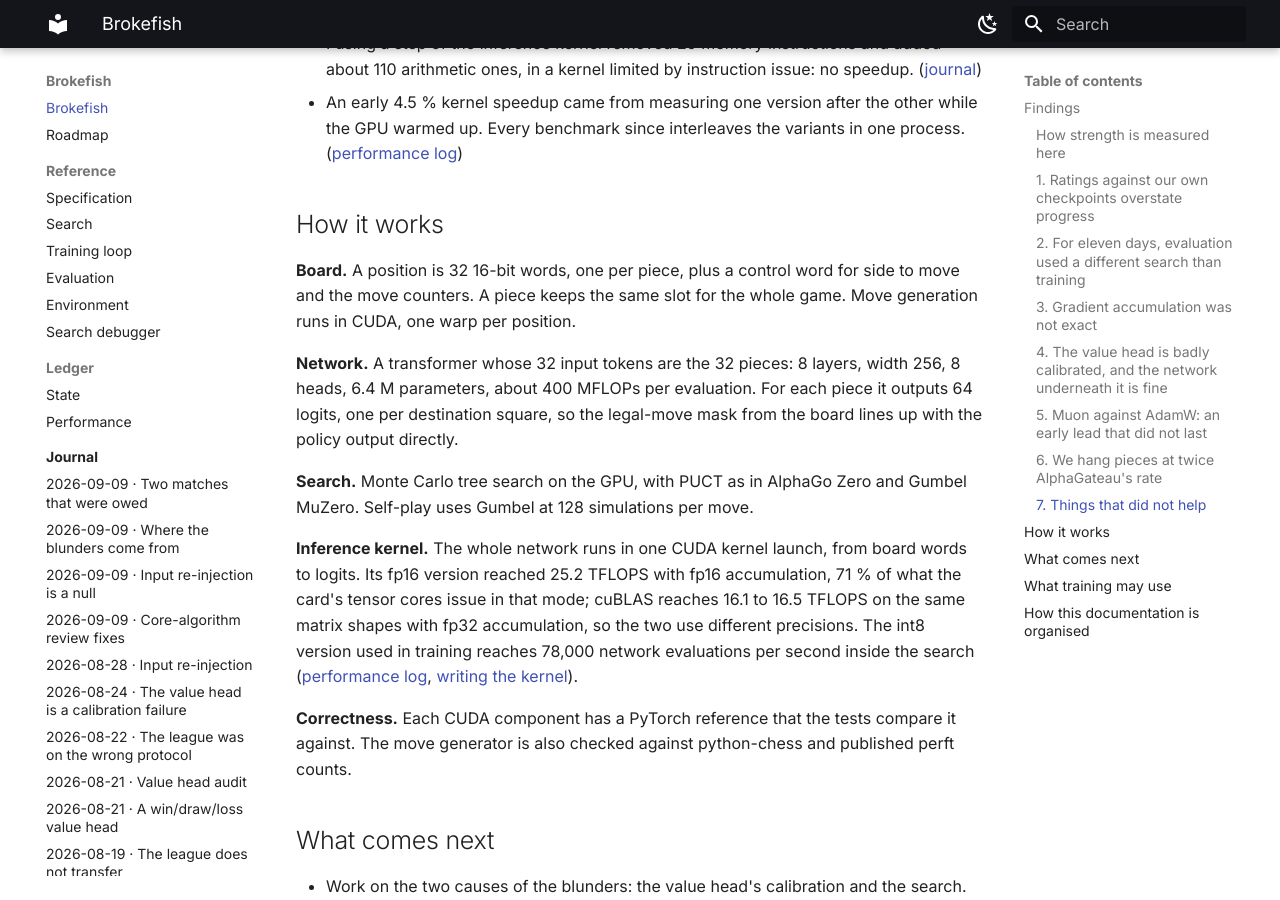
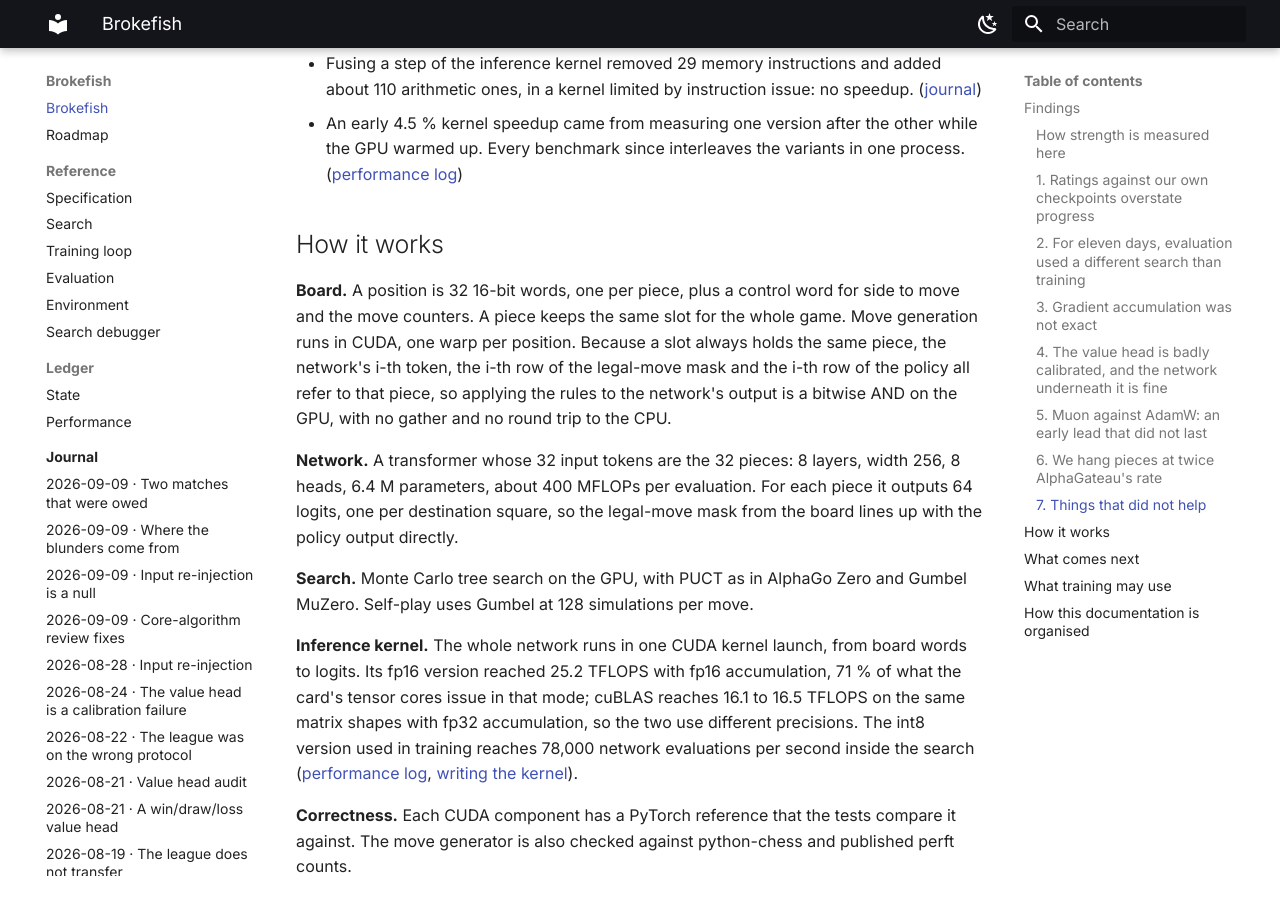
Before and after one commit to TheoBoyer/brokefish, an MkDocs documentation site: the page built from docs/index.md, in a window 1280 px wide and 900 px high, scrolled down 2505 px. Built offline with MkDocs 1.6.1 and Material for MkDocs 9.7.7, drawn with Linux system fonts in a browser that asks for light colours; some of the changed text lies outside the part shown.

Commit message:
README and front page: the board representation is mine, and what it makes possible
Co-Authored-By: Claude Opus 5.5 <noreply@anthropic.com>

```diff
--- a/docs/index.md
+++ b/docs/index.md
@@ -14,8 +14,9 @@ against the money spent on compute.
       built and tested. The goal is not reached, and our ratings are not yet tied to a
       public Elo scale.
     - Everything runs on one GPU. Claude Code wrote most of the code and documentation
-      under my direction; the scope, the training rules, the measurement method and the
-      decisions are mine.
+      under my direction. I designed the board representation that keeps the whole loop
+      on the GPU, and the scope, the training rules, the measurement method and the
+      decisions are also mine.
 
 The code, installation and usage are in the
 [repository](https://github.com/TheoBoyer/brokefish). Trained weights are on
@@ -117,7 +118,10 @@ after the blunder).
 
 **Board.** A position is 32 16-bit words, one per piece, plus a control word for side
 to move and the move counters. A piece keeps the same slot for the whole game. Move
-generation runs in CUDA, one warp per position.
+generation runs in CUDA, one warp per position. Because a slot always holds the same
+piece, the network's i-th token, the i-th row of the legal-move mask and the i-th row
+of the policy all refer to that piece, so applying the rules to the network's output
+is a bitwise AND on the GPU, with no gather and no round trip to the CPU.
 
 **Network.** A transformer whose 32 input tokens are the 32 pieces: 8 layers, width
 256, 8 heads, 6.4 M parameters, about 400 MFLOPs per evaluation. For each piece it
```
Also changed, not shown: README.md (+8 -3 lines).
